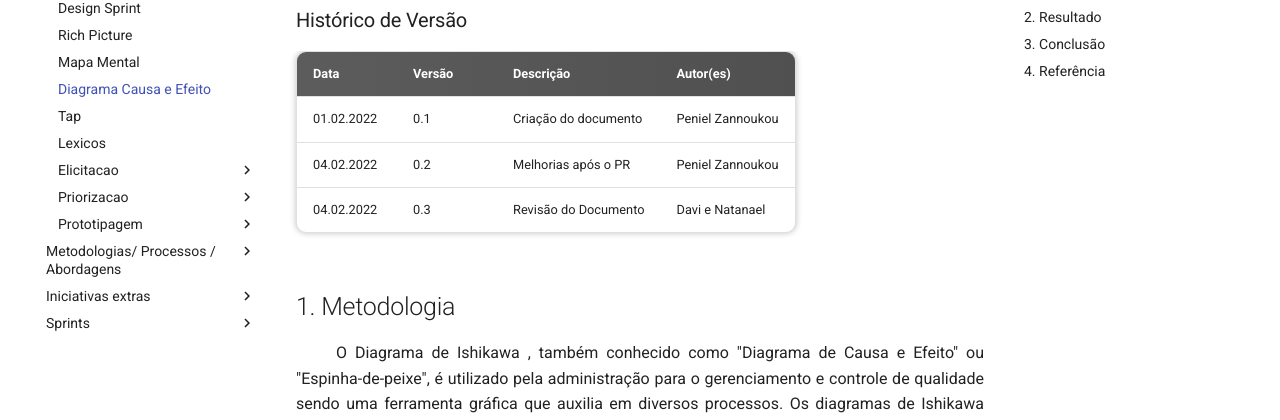
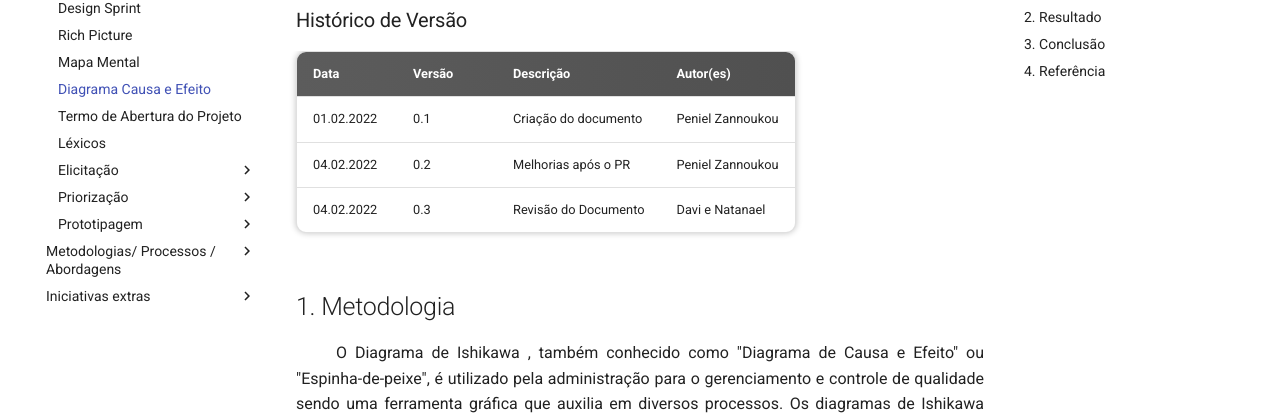
Before and after one commit to UnBArqDsw2021-2/2021.2_G2_Ki-Limpinho, an MkDocs documentation site: the page built from docs/diagramacausaefeito.md, in a window 1280 px wide. Shown: the part 223-643 px from the top of the page. Built offline with MkDocs 1.6.1 and Material for MkDocs 9.7.7, drawn with Linux system fonts in a browser that asks for light colours; comment, search, counter and statistics services are not loaded; part of the change alters nothing that is shown.

Commit message:
#63 melhoria na navegação das paginas

```diff
--- a/mkdocs.yml
+++ b/mkdocs.yml
@@ -29,70 +29,77 @@ nav:
       - Rich Picture: "richPicture.md"
       - Mapa Mental: "mapaMental.md"
       - Diagrama Causa e Efeito: "diagramacausaefeito.md"
-      - Tap: "tap.md"
-      - Lexicos: "lexicos.md"
-      - Elicitacao:
-        - Técnicas de elicitacao:
+      - Termo de Abertura do Projeto: "tap.md"
+      - Léxicos: "lexicos.md"
+      - Elicitação:
+        - Técnicas de elicitação:
           - Introspecção: "tecnicas_elicitacao/introspeccao.md"
           - Story Telling: "tecnicas_elicitacao/StoryTelling.md"
           - Brainstorm: "tecnicas_elicitacao/brainstorm.md"
         - Personas: Personas.md
-      - Priorizacao:
+      - Priorização:
           - Moscow: "modelagem/priorizacao/moscow.md"
       - Prototipagem:
         - Protótipo Baixa Fidelidade: "prototipoBaixa.md"
         - Protótipo Média Fidelidade: "prototipoMedia.md"
     - Metodologias/ Processos / Abordagens:
       - 5w2h: "5w2h.md"
-      - Metodologia: "metodologia_do_projeto.md"
+      - Metodologia do Projeto: "metodologia_do_projeto.md"
       - Metologia BPMN: "metodologiaBPMN.md"
     - Iniciativas extras:
-      - Product Backlog: "modelagem/backlog.md"
-      - Backlog: modelagem/backlog.md
-      - Épicos:
-          - EP01: modelagem/Epicos/EP01.md
-          - EP02: modelagem/Epicos/EP02.md
-          - EP03: modelagem/Epicos/EP03.md
-          - EP04: modelagem/Epicos/EP04.md
-      - User-Stories:
-          - US01: modelagem/User-Stories/US01.md
-          - US02: modelagem/User-Stories/US02.md
-          - US03: modelagem/User-Stories/US03.md
-          - US04: modelagem/User-Stories/US04.md
-          - US05: modelagem/User-Stories/US05.md
-          - US06: modelagem/User-Stories/US06.md
-          - US07: modelagem/User-Stories/US07.md
-          - US08: modelagem/User-Stories/US08.md
-          - US09: modelagem/User-Stories/US09.md
-          - US10: modelagem/User-Stories/US10.md
-          - US11: modelagem/User-Stories/US11.md
-          - US12: modelagem/User-Stories/US12.md
-          - US13: modelagem/User-Stories/US13.md
-          - US14: modelagem/User-Stories/US14.md
-          - US15: modelagem/User-Stories/US15.md
-          - US16: modelagem/User-Stories/US16.md
-          - US17: modelagem/User-Stories/US17.md
-          - US17: modelagem/User-Stories/US17.md
-          - US18: modelagem/User-Stories/US18.md
-          - US19: modelagem/User-Stories/US19.md
-          - US20: modelagem/User-Stories/US20.md
-          - US21: modelagem/User-Stories/US21.md
-          - US22: modelagem/User-Stories/US22.md
-          - US23: modelagem/User-Stories/US23.md
-          - US24: modelagem/User-Stories/US24.md
-          - US25: modelagem/User-Stories/US25.md
-          - US26: modelagem/User-Stories/US26.md
-          - US27: modelagem/User-Stories/US27.md
-          - US28: modelagem/User-Stories/US28.md
+      - Backlog do produto:
+        - Backlog: "modelagem/backlog.md"
+        - Épicos:
+            - Épico 1: "modelagem/Epicos/EP01.md"
+            - Épico 2: "modelagem/Epicos/EP02.md"
+            - Épico 3: "modelagem/Epicos/EP03.md"
+            - Épico 4: "modelagem/Epicos/EP04.md"
+            - Épico 5: "modelagem/Epicos/EP05.md"
+            - Épico 6: "modelagem/Epicos/EP06.md"
+            - Épico 7: "modelagem/Epicos/EP07.md"
+            - Épico 8: "modelagem/Epicos/EP08.md"
+        - Histórias de Usuário:
+            - História de Usuário 1: "modelagem/User-Stories/US01.md"
+            - História de Usuário 2: "modelagem/User-Stories/US02.md"
+            - História de Usuário 3: "modelagem/User-Stories/US03.md"
+            - História de Usuário 4: "modelagem/User-Stories/US04.md"
+            - História de Usuário 5: "modelagem/User-Stories/US05.md"
+            - História de Usuário 6: "modelagem/User-Stories/US06.md"
+            - História de Usuário 7: "modelagem/User-Stories/US07.md"
+            - História de Usuário 8: "modelagem/User-Stories/US08.md"
+            - História de Usuário 9: "modelagem/User-Stories/US09.md"
+            - História de Usuário 10: "modelagem/User-Stories/US10.md"
+            - História de Usuário 11: "modelagem/User-Stories/US11.md"
+            - História de Usuário 12: "modelagem/User-Stories/US12.md"
+            - História de Usuário 13: "modelagem/User-Stories/US13.md"
+            - História de Usuário 14: "modelagem/User-Stories/US14.md"
+            - História de Usuário 15: "modelagem/User-Stories/US15.md"
+            - História de Usuário 16: "modelagem/User-Stories/US16.md"
+            - História de Usuário 17: "modelagem/User-Stories/US17.md"
+            - História de Usuário 17: "modelagem/User-Stories/US17.md"
+            - História de Usuário 18: "modelagem/User-Stories/US18.md"
+            - História de Usuário 19: "modelagem/User-Stories/US19.md"
+            - História de Usuário 20: "modelagem/User-Stories/US20.md"
+            - História de Usuário 21: "modelagem/User-Stories/US21.md"
+            - História de Usuário 22: "modelagem/User-Stories/US22.md"
+            - História de Usuário 23: "modelagem/User-Stories/US23.md"
+            - História de Usuário 24: "modelagem/User-Stories/US24.md"
+            - História de Usuário 25: "modelagem/User-Stories/US25.md"
+            - História de Usuário 26: "modelagem/User-Stories/US26.md"
+            - História de Usuário 27: "modelagem/User-Stories/US27.md"
+            - História de Usuário 28: "modelagem/User-Stories/US28.md"
+      - Produto:
+        - Manual de Identidade Visual: "manualIdentidadeVisual.md"
       - Projeto:
         - Documento de Visão: "DocumentoDeVisao.md"
         - Politica de Contribuição: "PoliticaDeContribuição.md"
-        - Atas: "Atas/ATA_18_01_2022.md"
         - EAP : "EAP.md"
-        - Manual de Identidade Visual: "manualIdentidadeVisual.md"
-    - Sprints:
-        - Sprint01:
-          - Planning: "Sprints/sprint01/Planning.md"
-          - Review: "Sprints/sprint01/Review.md"
-        - Sprint02:
-          - Planning: "Sprints/sprint02/Planning02.md"
+        - Especificação Suplementar: "especificacaoSuplementar.md"
+        - Sprints:
+          - Sprint 1:
+            - Planning: "Sprints/sprint01/Planning.md"
+            - Review: "Sprints/sprint01/Review.md"
+          - Sprint 2:
+            - Planning: "Sprints/sprint02/Planning02.md"
+        - Atas de Reunião:
+          - Ata 18/01/2022: "Atas/ATA_18_01_2022.md"
```
